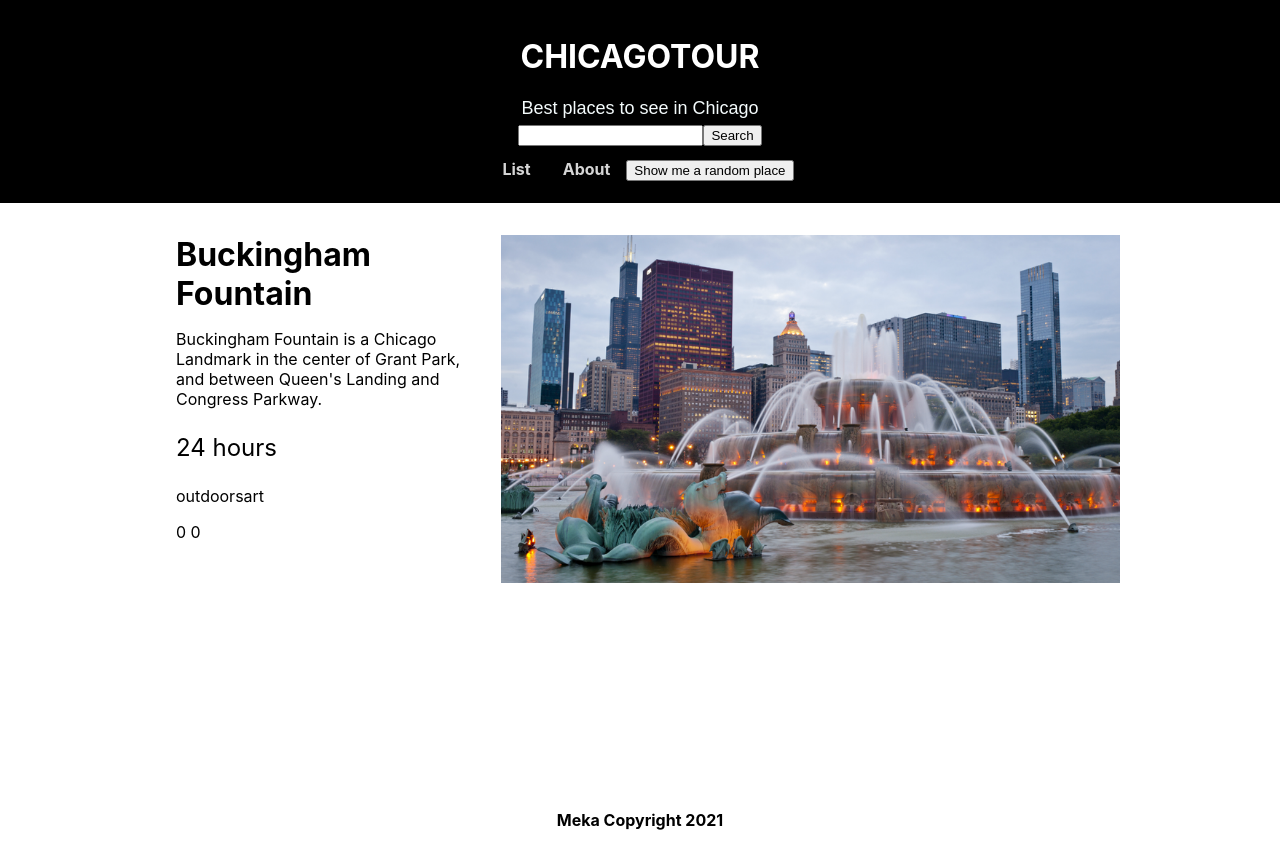
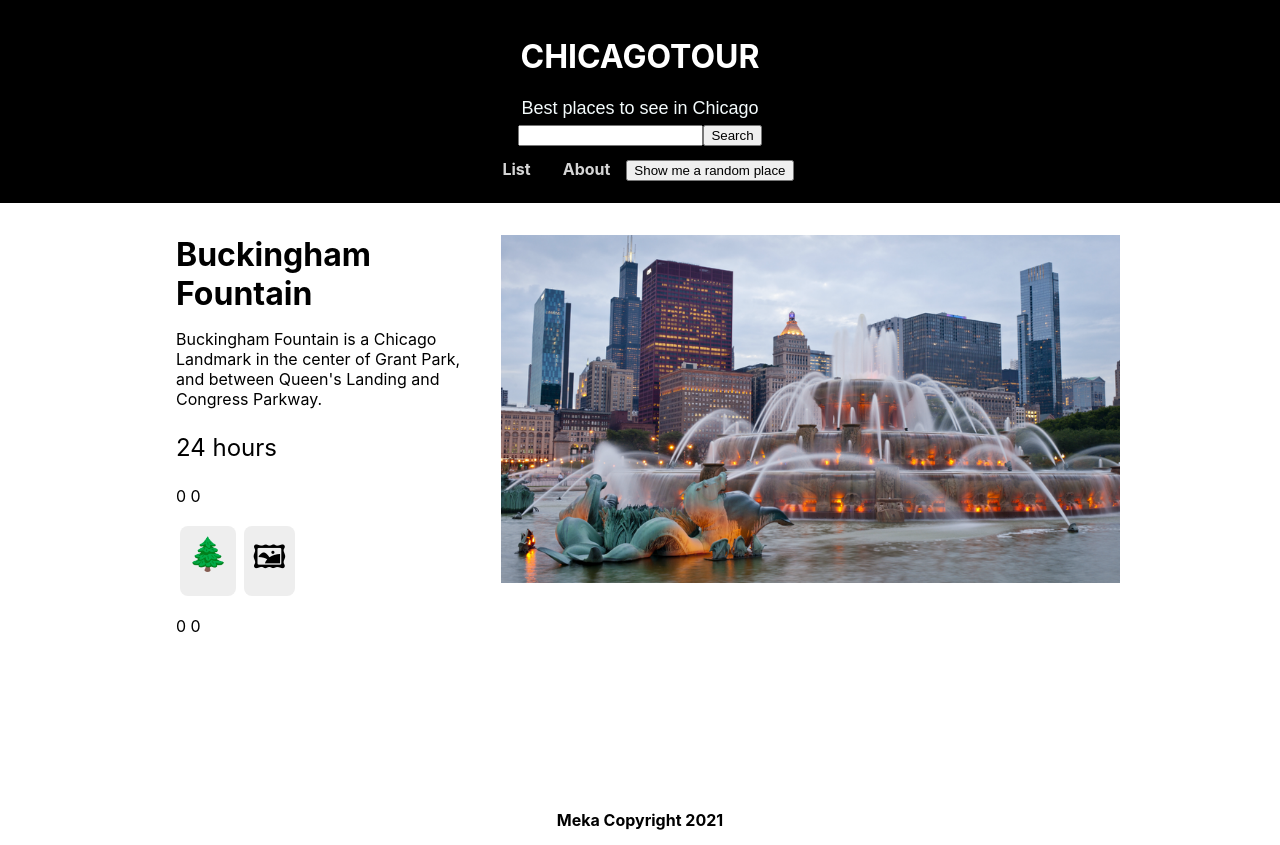
Before and after one commit to Meka88/chicago_tours, a React (Create React App) app: page /#/ in a window 1280 px wide. Both pictures are taken after a click on the button "Show me a random place". Built offline with nearby package versions, Linux system fonts and the light colour scheme.

Commit message:
displaying features

```diff
--- a/src/components/PLACESDetails/PLACESDetails.js
+++ b/src/components/PLACESDetails/PLACESDetails.js
@@ -1,5 +1,6 @@
 import './PLACESDetails.css'
 import data from '../places-data/places-data.js'
+import PLACESFeatureList from '../PLACESFeature.js/PLACESFeatureList'
 
 function PLACESDetails(props) {
   const { id } = props.match.params // Location index
@@ -15,7 +16,9 @@ function PLACESDetails(props) {
         <h1 className="PLACESDetails-title">{ title }</h1>
         <p className="PLACESDetails-desc">{ desc }</p>
         <p className="PLACESDetails-hours">{ hours }</p>
-        <p className="PLACESDetails-features">{ features }</p>
+        {/* <p className="PLACESDetails-features">{ features }</p> */}
+        <p className="PLACESDetails-geo">{ geo.lat } { geo.lon }</p>
+        <PLACESFeatureList features={features}/>
         <p className="PLACESDetails-geo">{ geo.lat } { geo.lon }</p>
       </div>
 
--- /dev/null
+++ b/src/components/PLACESFeature.js/PLACESFeature.css
@@ -0,0 +1,7 @@
+.PLACESFeature {
+    font-size: 2em;
+    padding: 0.25em;
+    margin: 0.125em;
+    border-radius: 0.25em;
+    background-color: #eee;
+}
--- /dev/null
+++ b/src/components/PLACESFeature.js/PLACESFeature.js
@@ -0,0 +1,23 @@
+import './PLACESFeature.css'
+
+function getFeature(str) {
+    switch(str) {
+        case 'outdoors':
+            return '🌲'
+        case 'coffee':
+            return '☕️'
+        case 'art':
+            return '🖼'
+        case 'toilet':
+            return '🚽'
+        case 'power':
+            return '🔌'
+        default:
+            return '？'
+    }
+}
+function PLACESFeature(props) {
+    const emoji = getFeature(props.name)
+    return <div className="PLACESFeature">{emoji}</div>
+}
+export default PLACESFeature
--- /dev/null
+++ b/src/components/PLACESFeature.js/PLACESFeatureList.css
@@ -0,0 +1,3 @@
+.PLACESFeatureList {
+    display: flex;
+}
--- /dev/null
+++ b/src/components/PLACESFeature.js/PLACESFeatureList.js
@@ -0,0 +1,11 @@
+import PLACESFeature from './PLACESFeature'
+import './PLACESFeatureList.css'
+
+function PLACESFeatureList(props) {
+    const icons = props.features.map((feature) => {
+    return <PLACESFeature key={feature} name={feature} />
+  })
+    return <div className="PLACESFeatureList">{icons}</div>
+}
+
+export default PLACESFeatureList
```
